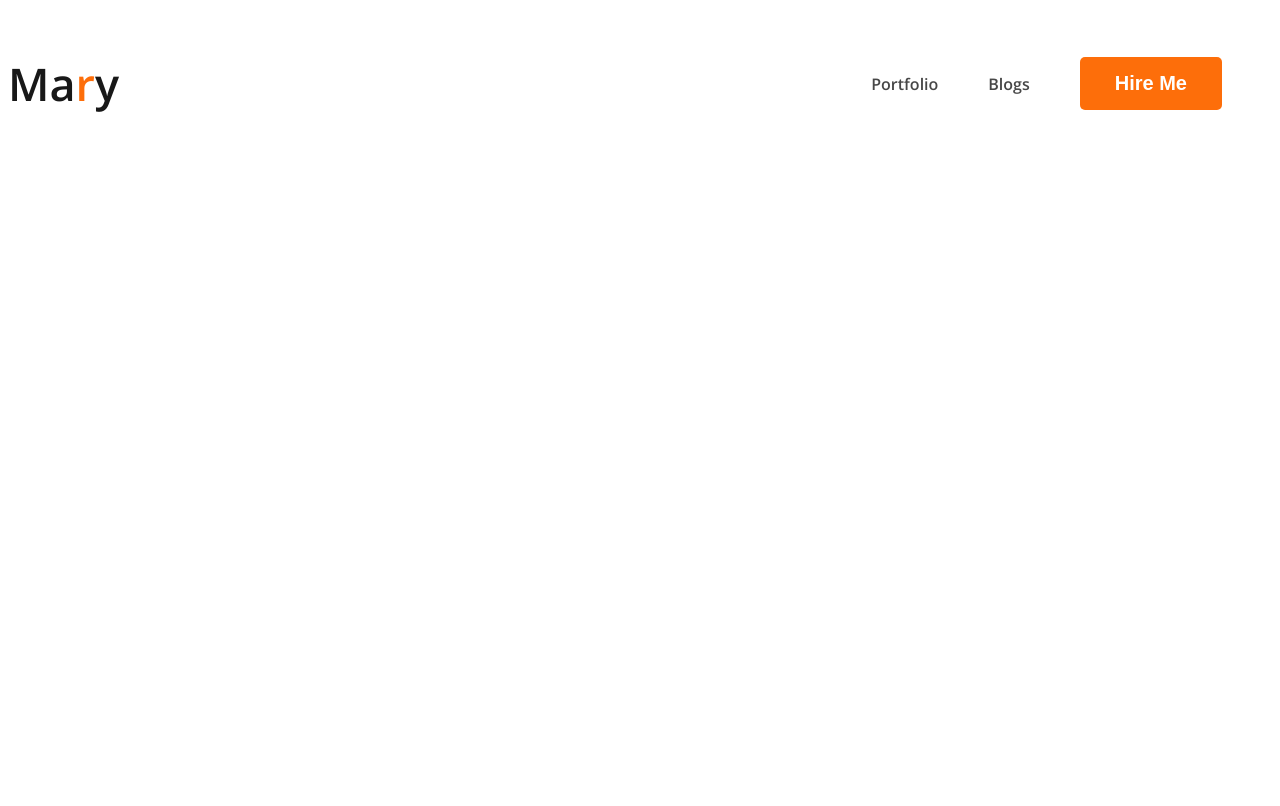
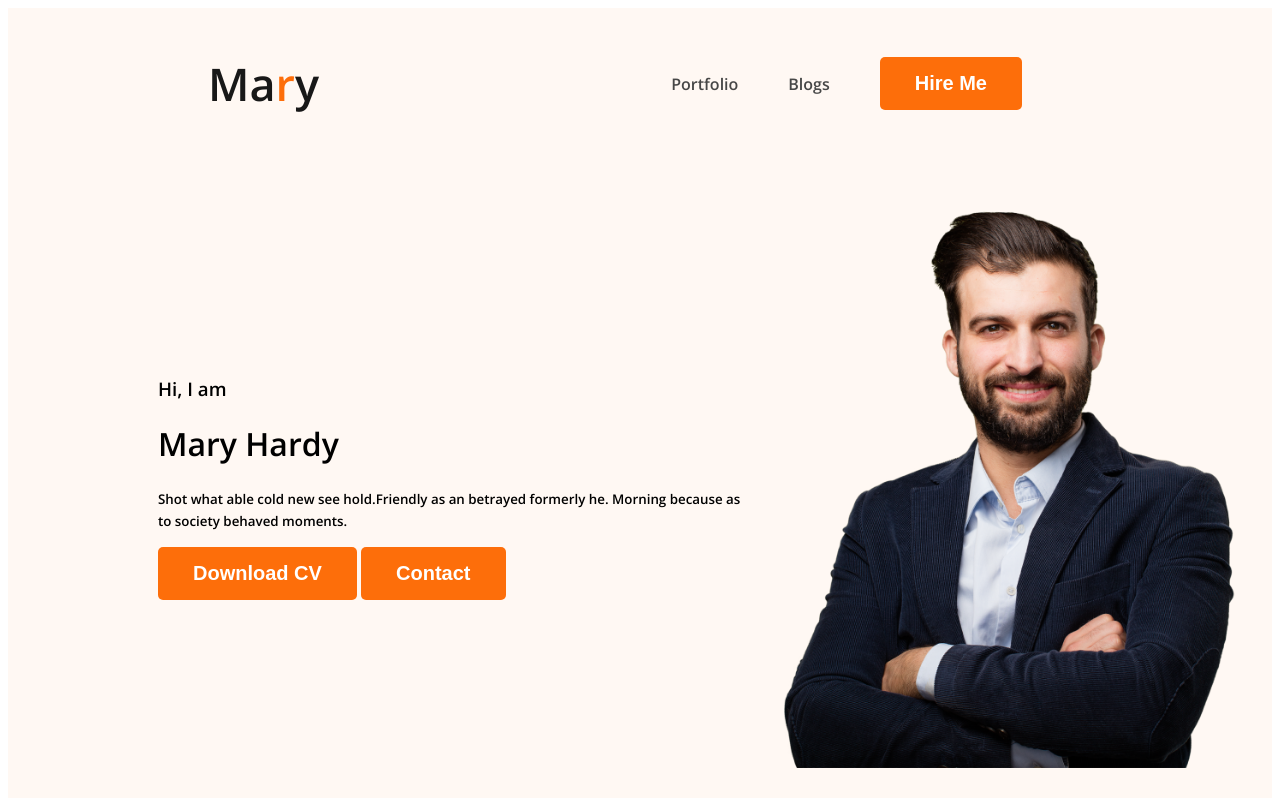
Before and after one commit to chinno0007/Web-Developer-Portfolio, a plain HTML site: page index.html in a window 1280 px wide. Drawn offline with nearby package versions, Linux system fonts and the light colour scheme.

Commit message:
banner-section-added

```diff
--- a/index.html
+++ b/index.html
@@ -11,7 +11,7 @@
     <link rel="stylesheet" href="styles/portfolio.css">
 </head>
 <body>
-    <header>
+    <header class="header">
         <nav>
             <h3 class="nav-title">Ma<span class="text-primary">r</span>y</h3>
             <ul>
@@ -20,6 +20,18 @@
                 <li><button class="btn-primary">Hire Me</button></li>
             </ul>
         </nav>
+
+        <div class="banner">
+            <div class="banner-content">
+                <h3 class="banner-greeting">Hi, I  am</h3>
+                <h1 class="banner-title">Mary Hardy</h1>
+                <p><small>Shot what able cold new see hold.Friendly as an betrayed formerly he. Morning because as to society behaved moments.</small></p>
+
+                <button class="btn-primary">Download CV</button>
+                <button class="btn-primary">Contact</button>
+            </div>
+            <img class="profile-pic" src="images/hardy.png" alt="Image of Mary Hardy">
+        </div>
     </header>
 </body>
 </html>
--- a/styles/portfolio.css
+++ b/styles/portfolio.css
@@ -17,17 +17,28 @@
 }
 
 
+/* header related styles */
 
+.header{
+    background-color: #FFF8F3;
+}
 
-
-
-
+.banner{
+    padding: 30px 30px 30px 150px;
+    display: flex;
+    align-items: center;
+}
+.banner .profile-pic{
+    width: 500px;
+}
 
 /* Nav Related Styles */
+
 nav{
     display: flex;
     align-items: center;
     justify-content: space-between;
+    margin: 0 200px;
 }
 .nav-title{
     color:#181818;
```
